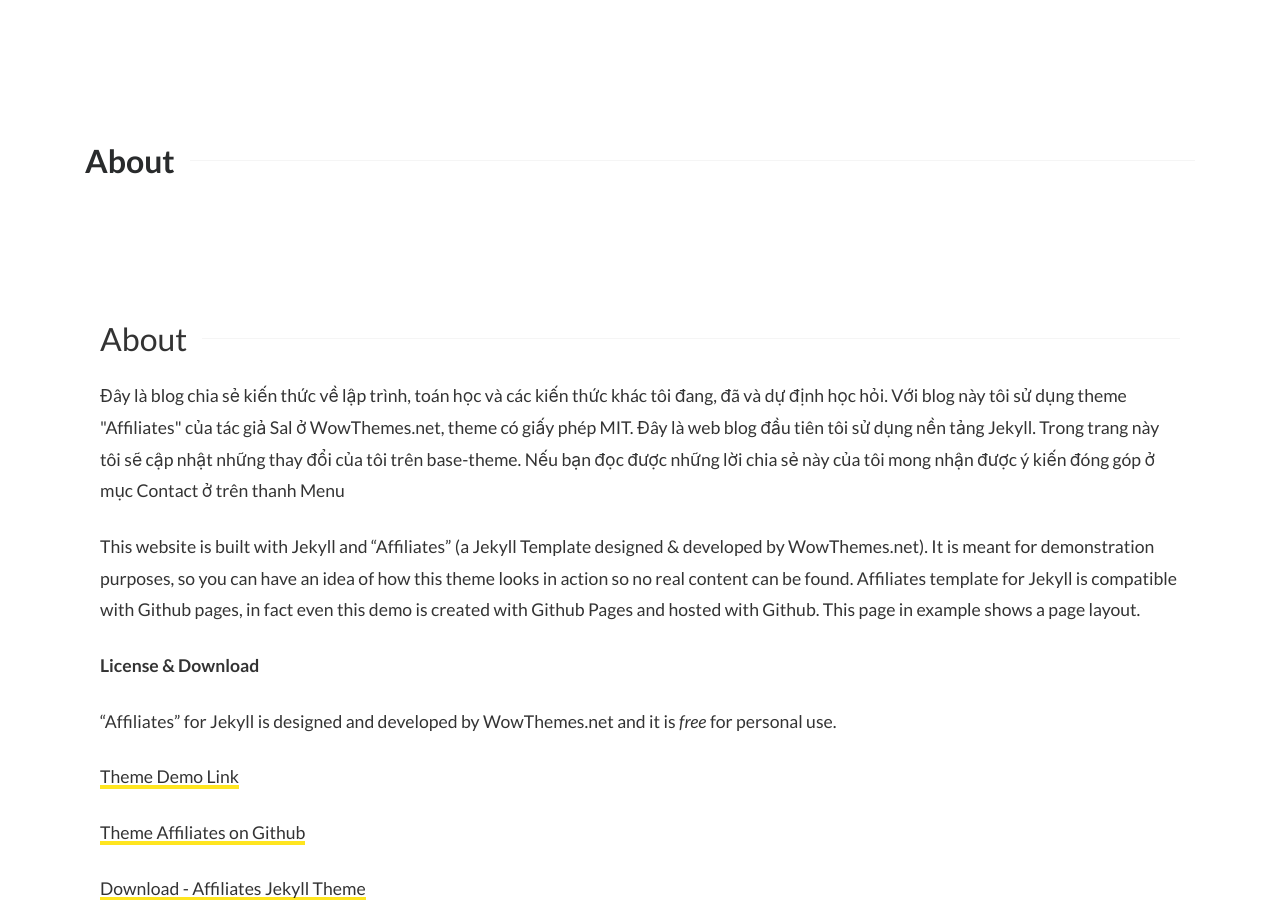
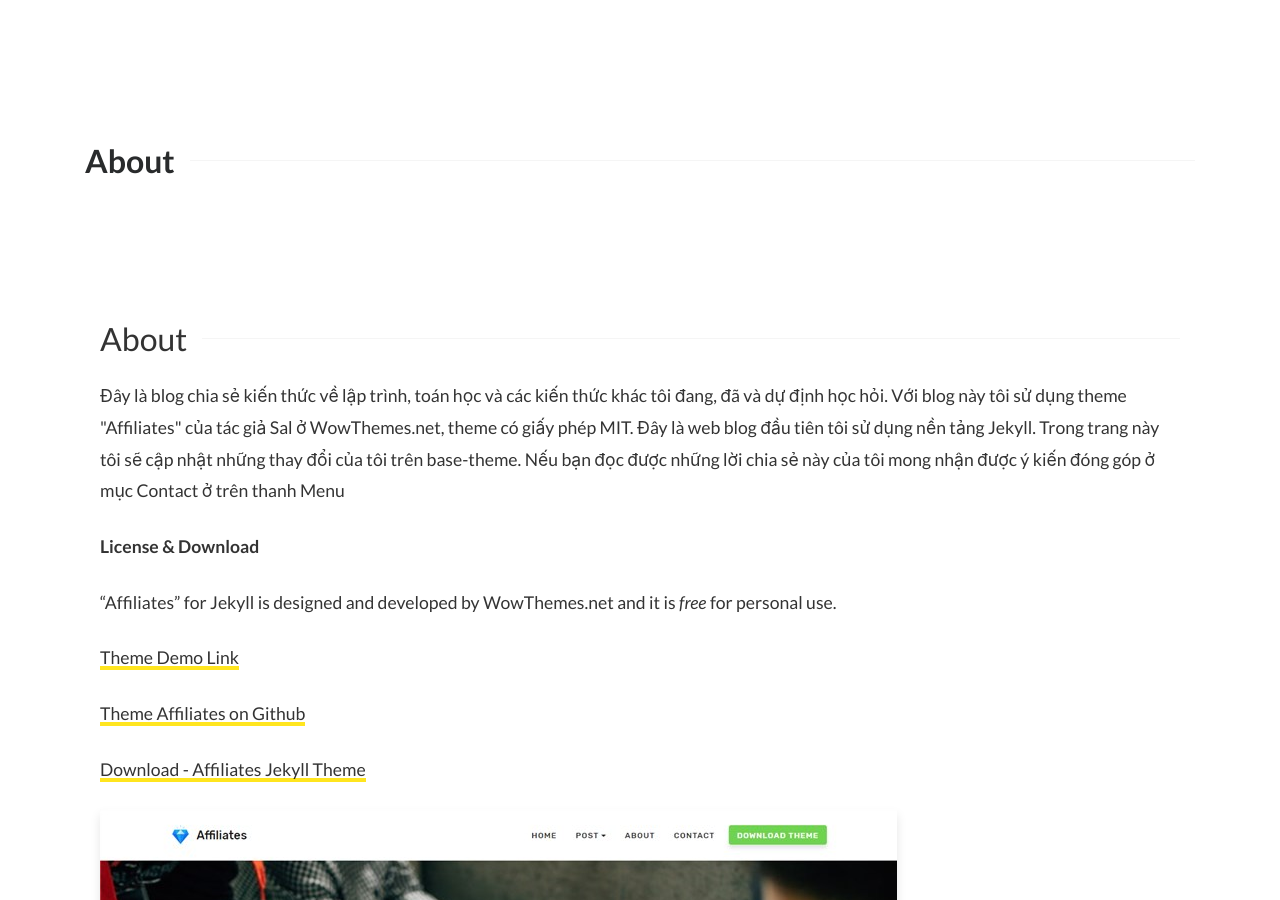
Before and after one commit to blackeye68/blackeye68.github.io, a Jekyll site: the page built from about.html, in a window 1280 px wide and 900 px high. Built offline with Jekyll 4.4.1, drawn with Linux system fonts in a browser that asks for light colours.

Commit message:
eeeê445re

```diff
--- a/about.html
+++ b/about.html
@@ -21,7 +21,6 @@
     </div>
     <div class="article-post">
     <p>Đây là blog chia sẻ kiến thức về lập trình, toán học và các kiến thức khác tôi đang, đã và dự định học hỏi. Với blog này tôi sử dụng theme "Affiliates" của tác giả Sal ở WowThemes.net, theme có giấy phép MIT. Đây là web blog đầu tiên tôi sử dụng nền tảng Jekyll. Trong trang này tôi sẽ cập nhật những thay đổi của tôi trên base-theme. Nếu bạn đọc được những lời chia sẻ này của tôi mong nhận được ý kiến đóng góp ở mục Contact ở trên thanh Menu</p>
-    <p>This website is built with Jekyll and “Affiliates” (a Jekyll Template designed &amp; developed by WowThemes.net). It is meant for demonstration purposes, so you can have an idea of how this theme looks in action so no real content can be found. Affiliates template for Jekyll is compatible with Github pages, in fact even this demo is created with Github Pages and hosted with Github. This page in example shows a page layout.</p>
     <p><strong>License &amp; Download</strong></p>
     <p>“Affiliates” for Jekyll is designed and developed by WowThemes.net and it is <em>free</em> for personal use.</p>
     <p><a href="https://www.wowthemes.net/free-jekyll-template-affiliates/" target="_blank">Theme Demo Link</a></p>
```
